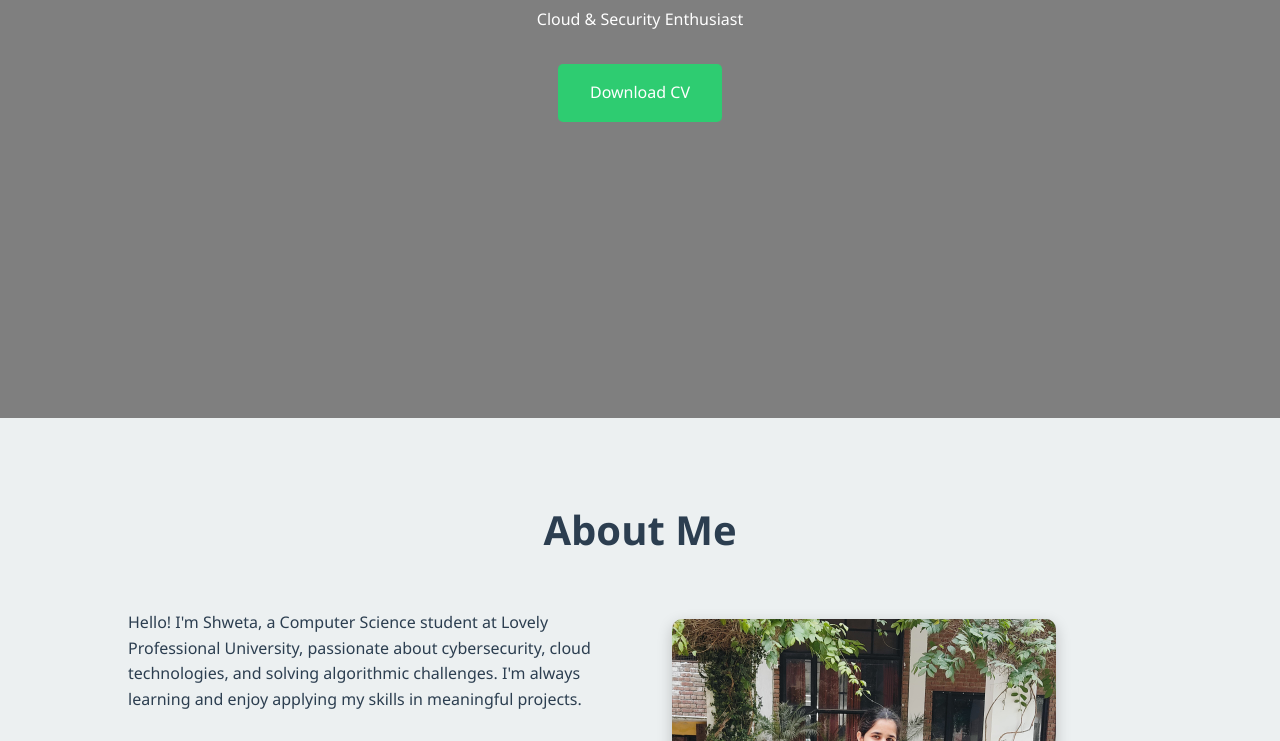
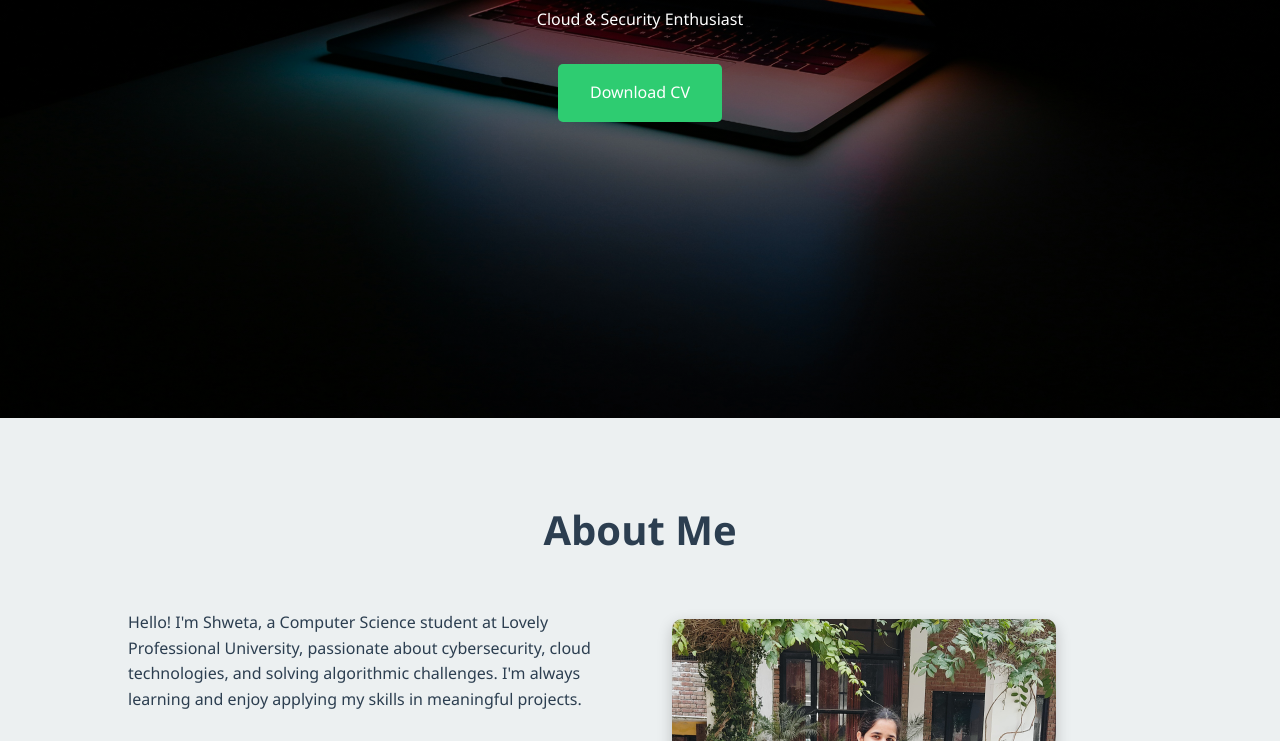
Before and after one commit to ShwetaLohan/portfolio, a plain HTML site: page index.html in a window 1280 px wide. Shown: the part 382-1123 px from the top of the page. Drawn offline with nearby package versions, Linux system fonts and the light colour scheme.

Commit message:
Update style.css

```diff
--- a/style.css
+++ b/style.css
@@ -66,7 +66,7 @@ body {
     align-items: center;
     justify-content: center;
     text-align: center;
-    background: linear-gradient(rgba(0, 0, 0, 0.5), rgba(0, 0, 0, 0.5)), url('../assets/ales-nesetril-Im7lZjxeLhg-unsplash.jpg');
+    background: linear-gradient(rgba(0, 0, 0, 0.5), rgba(0, 0, 0, 0.5)), url('ales-nesetril-Im7lZjxeLhg-unsplash.jpg');
     background-size: cover;
     background-position: center;
     color: white;
```
